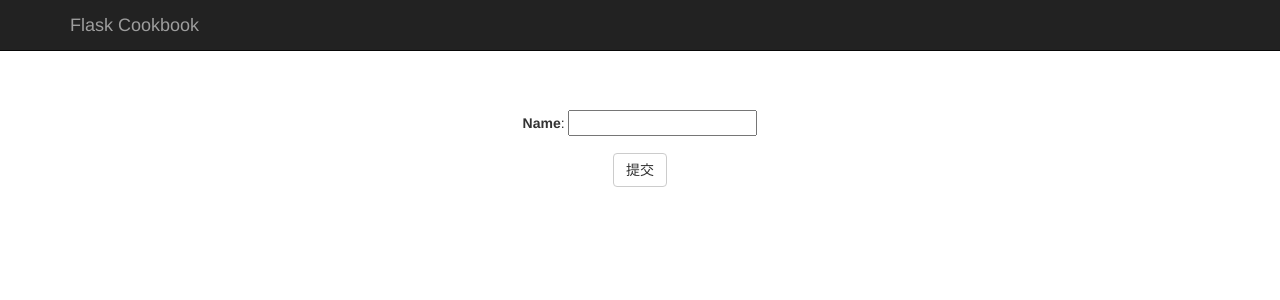
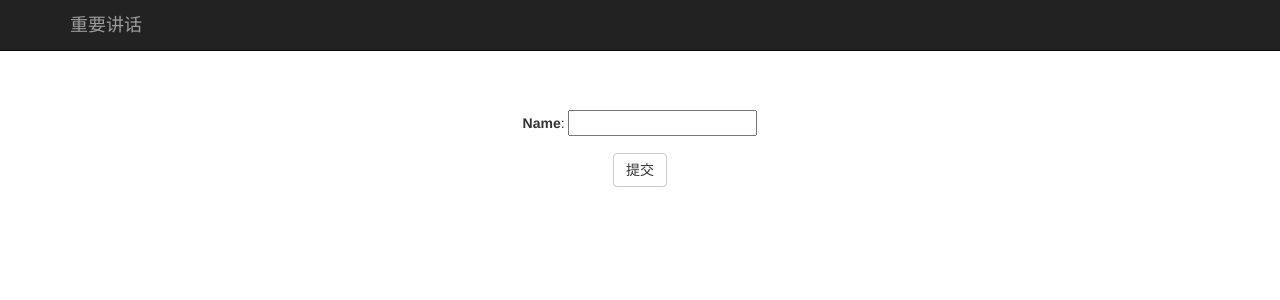
Before and after one commit to KhanChan18/flask-catalog, a Flask app: page /category-create in a window 1280 px wide. Shown: the top 300 px of the page. Run offline with Flask 2, Linux system fonts and the light colour scheme; data comes from the database, SQL or seed files in the repository; data that the repository does not hold is empty; some libraries are stand-ins or nearby versions.

Commit message:
Change titles

```diff
--- a/my_app/templates/base.html
+++ b/my_app/templates/base.html
@@ -4,7 +4,7 @@
     <meta charset="utf-8">
     <meta http-equiv="X-UA-Compatible" content="IE=edge">
     <meta name="viewport" content="width=device-width, initial-scale=1">
-    <title>Flask Framework Cookbook</title>
+    <title>习近平同志重要讲话</title>
     <link href="{{ url_for('static', filename='css/bootstrap.min.css') }}" rel="stylesheet">
     <link href="{{ url_for('static', filename='css/main.css') }}" rel="stylesheet">
   </head>
@@ -12,7 +12,7 @@
     <div class="navbar navbar-inverse navbar-fixed-top" role="navigation">
       <div class="container">
         <div class="navbar-header">
-          <a class="navbar-brand" href="{{ url_for('catalog.home') }}">Flask Cookbook</a>
+          <a class="navbar-brand" href="{{ url_for('catalog.home') }}">重要讲话</a>
         </div>
       </div>
     </div>
```
Also changed, not shown: 1 other file.
